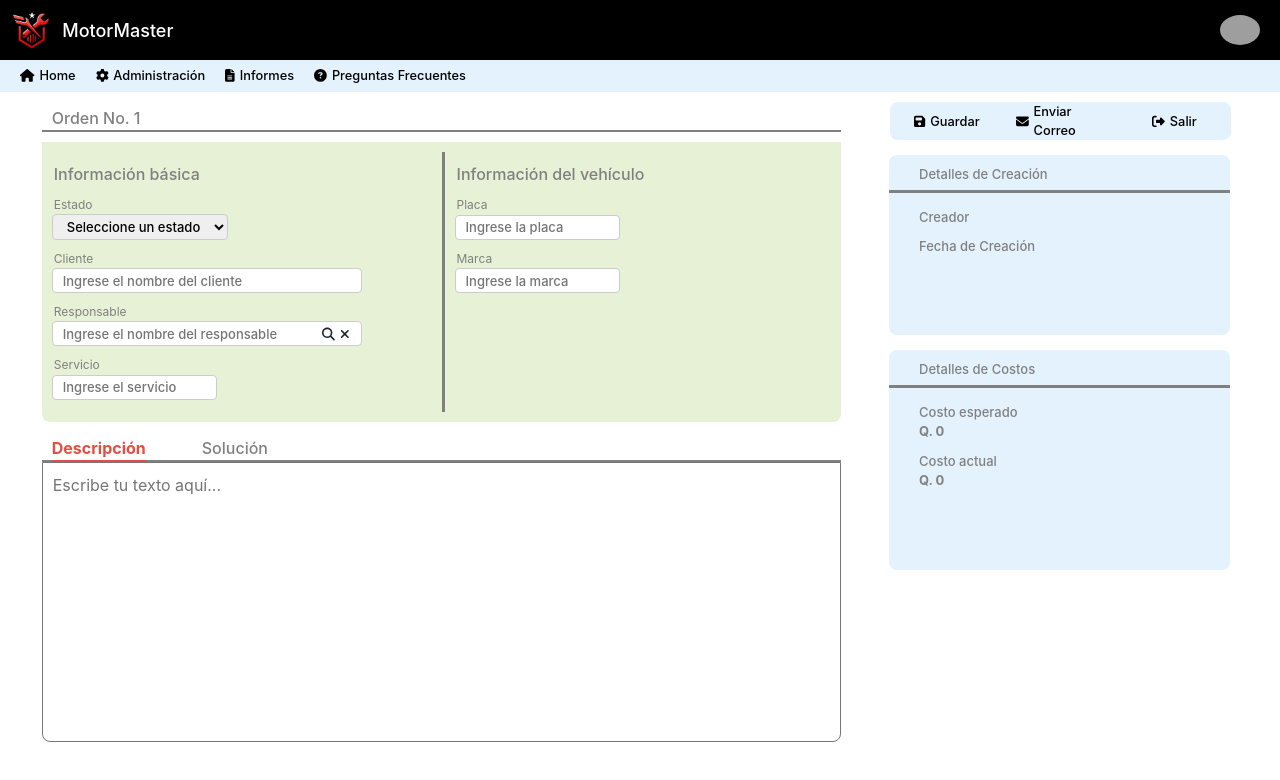
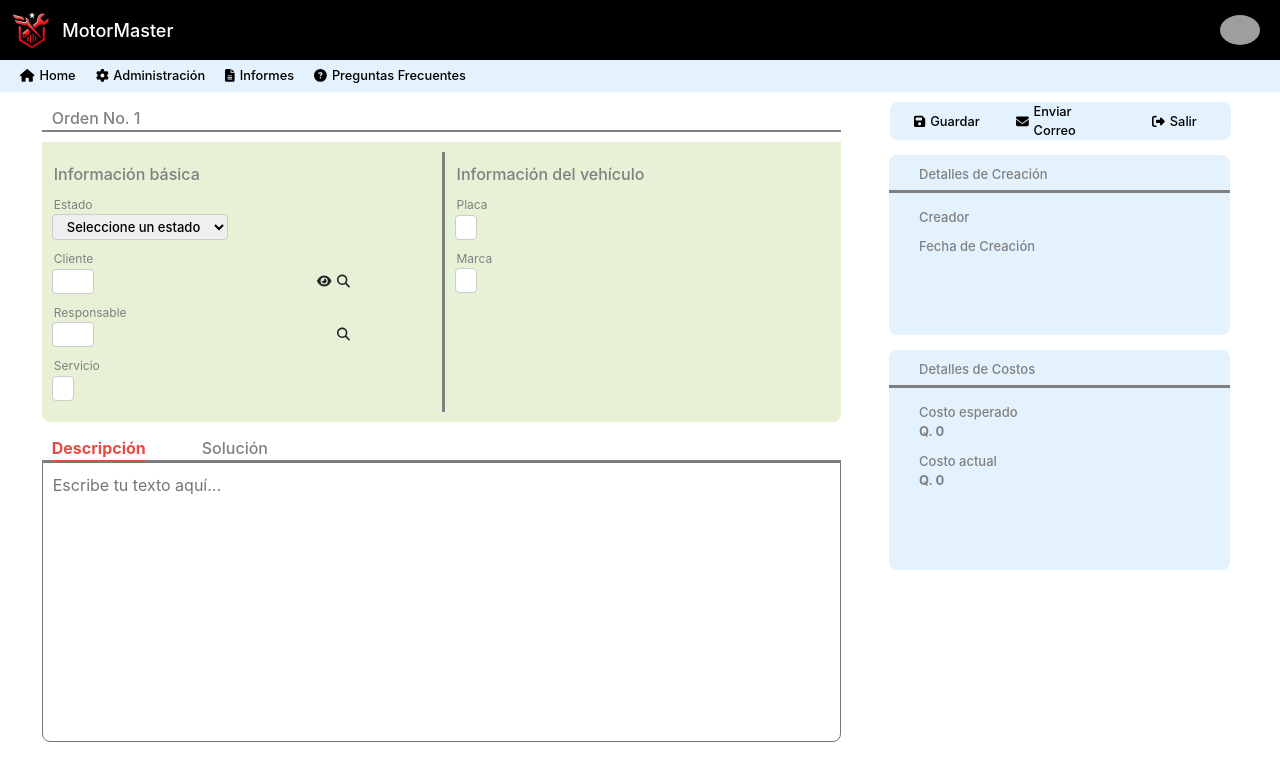
Before and after one commit to AstridCastellanos1/MotorMaster, a React (Vite) app in the folder Frontend/: page /Login/Menu/MenuAdministracion/WorkOrder/1 in a window 1280 px wide. Shown: the top 780 px of the page. Built offline with nearby package versions, Linux system fonts and the light colour scheme; no server answers; grey boxes are pictures that could not be loaded.

Commit message:
Los inputs se ajustan al ancho del texto

```diff
--- a/Frontend/src/App.tsx
+++ b/Frontend/src/App.tsx
@@ -7,6 +7,7 @@ import MenuAdministracion from "./components/MenuAdministracion";
 import Users from "./components/Users";
 import CatalogoClientes from "./components/CatalogoClientes";
 import WorkOrder from "./components/WorkOrder";
+import useAutoResizeInput from "./components/useAutoResizeInput";
 
 const App: React.FC = () => {
   return (
--- a/Frontend/src/CSS/WorkOrderMain.css
+++ b/Frontend/src/CSS/WorkOrderMain.css
@@ -81,6 +81,10 @@
   border: none;
 }
 
+#input-fild-costum {
+  width: auto;
+}
+
 .icon-container {
   position: absolute;
   right: 12px;
--- /dev/null
+++ b/Frontend/src/components/AdjustWidth.css
@@ -0,0 +1,21 @@
+.auto-resize-input-wrapper {
+  display: inline-block;
+  position: relative;
+}
+
+.hidden-span {
+  visibility: hidden;
+  position: absolute;
+  white-space: pre;
+  font-family: inherit;
+  font-size: inherit;
+  padding: 0;
+  margin: 0;
+}
+
+.input-adjust-text {
+  font-family: inherit;
+  font-size: inherit;
+  border: 1px solid #ccc;
+  padding: 4px;
+}
--- a/Frontend/src/components/WorkOrderMain.tsx
+++ b/Frontend/src/components/WorkOrderMain.tsx
@@ -1,7 +1,9 @@
 import React, { useState, useEffect } from 'react';
 import "../CSS/WorkOrderMain.css";
+import './AdjustWidth.css';
 import { FontAwesomeIcon } from '@fortawesome/react-fontawesome';
-import { faSearch, faTimes } from '@fortawesome/free-solid-svg-icons';
+import { faSearch, faEye } from '@fortawesome/free-solid-svg-icons';
+import useAutoResizeInput from './useAutoResizeInput'; // Importa el hook personalizado
 
 interface WorkOrderMainProps {
   status: string;
@@ -14,18 +16,25 @@ interface WorkOrderMainProps {
   brand: string;
 }
 
-const WorkOrderMain: React.FC<WorkOrderMainProps> = ({ status, clientName, clientCode, responsibleName, responsibleCode, service, plate, brand }) => {
+const WorkOrderMain: React.FC<WorkOrderMainProps> = ({
+  status,
+  clientName,
+  clientCode,
+  responsibleName,
+  responsibleCode,
+  service,
+  plate,
+  brand
+}) => {
   const [selectedStatus, setSelectedStatus] = useState('');
 
-  // Validación del estado recibido y asignación inicial
   useEffect(() => {
     const validStatuses = ['Registrado', 'Proceso', 'Cerrado'];
 
-    // Si el status recibido es válido, se asigna como valor inicial al select
     if (validStatuses.includes(status)) {
       setSelectedStatus(status);
     } else {
-      setSelectedStatus(''); // Deja la opción por defecto si no es válido
+      setSelectedStatus('');
     }
   }, [status]);
 
@@ -49,31 +58,81 @@ const WorkOrderMain: React.FC<WorkOrderMainProps> = ({ status, clientName, clien
 
         <p className='main-details-p'>Cliente</p>
         <div className="input-with-icons">
-          <input type="text" value={clientName} placeholder="Ingrese el nombre del cliente" className="input-field input-fild-custom" readOnly />
+          <AutoResizeInput
+            value={clientName}
+            placeholder="Ingrese el nombre del cliente"
+            className="input-field"
+            readOnly
+          />
+          <div className="icon-container">
+            <FontAwesomeIcon icon={faEye} className="icon icon-buscar" />
+            <FontAwesomeIcon icon={faSearch} className="icon icon-buscar" />
+          </div>
         </div>
+
         <p className='main-details-p'>Responsable</p>
         <div className="input-with-icons">
-          <input type="text" value={responsibleName} placeholder="Ingrese el nombre del responsable" className="input-field input-fild-responsible" />
+          <AutoResizeInput
+            value={responsibleName}
+            placeholder="Ingrese el nombre del responsable"
+            className="input-field"
+            readOnly
+          />
           <div className="icon-container">
             <FontAwesomeIcon icon={faSearch} className="icon icon-buscar" />
-            <FontAwesomeIcon icon={faTimes} className="icon icon-buscar" />
           </div>
         </div>
+
         <p className='main-details-p'>Servicio</p>
-        <input type="text" value={service} placeholder="Ingrese el servicio" className="status-select input-service" readOnly />
+        <AutoResizeInput
+          value={service}
+          placeholder="Ingrese el servicio"
+          className="status-select input-service"
+          readOnly
+        />
+
       </div>
 
       <div className='basic-information-div vehicle-information'>
         <p className='main-details-p basic-details-p'>Información del vehículo</p>
 
         <p className='main-details-p'>Placa</p>
-        <input type="text" value={plate} placeholder="Ingrese la placa" className="status-select input-service" readOnly />
+        <AutoResizeInput
+          value={plate}
+          placeholder="Ingrese la placa"
+          className="status-select input-service"
+          readOnly
+        />
 
         <p className='main-details-p'>Marca</p>
-        <input type="text" value={brand} placeholder="Ingrese la marca" className="status-select input-service" readOnly />
+        <AutoResizeInput
+          value={brand}
+          placeholder="Ingrese la marca"
+          className="status-select input-service"
+          readOnly
+        />
       </div>
     </div>
   );
 };
 
+// Componente AutoResizeInput para ajustar el tamaño del input
+const AutoResizeInput: React.FC<{ value: string; placeholder?: string; className?: string; readOnly?: boolean }> = ({ value, placeholder, className, readOnly }) => {
+  const { inputWidth, spanRef } = useAutoResizeInput(value);
+
+  return (
+    <div className="auto-resize-input-wrapper">
+      <span ref={spanRef} className="hidden-span">{value}</span>
+      <input
+        type="text"
+        value={value}
+        placeholder={placeholder}
+        style={{ width: `${inputWidth + 20}px` }}
+        className={className}
+        readOnly={readOnly}
+      />
+    </div>
+  );
+};
+
 export default WorkOrderMain;
--- /dev/null
+++ b/Frontend/src/components/useAutoResizeInput.tsx
@@ -0,0 +1,16 @@
+import { useState, useRef, useEffect } from 'react';
+
+const useAutoResizeInput = (value: string) => {
+  const [inputWidth, setInputWidth] = useState(0);
+  const spanRef = useRef<HTMLSpanElement>(null);
+
+  useEffect(() => {
+    if (spanRef.current) {
+      setInputWidth(spanRef.current.offsetWidth);
+    }
+  }, [value]);
+
+  return { inputWidth, spanRef };
+};
+
+export default useAutoResizeInput;
```
